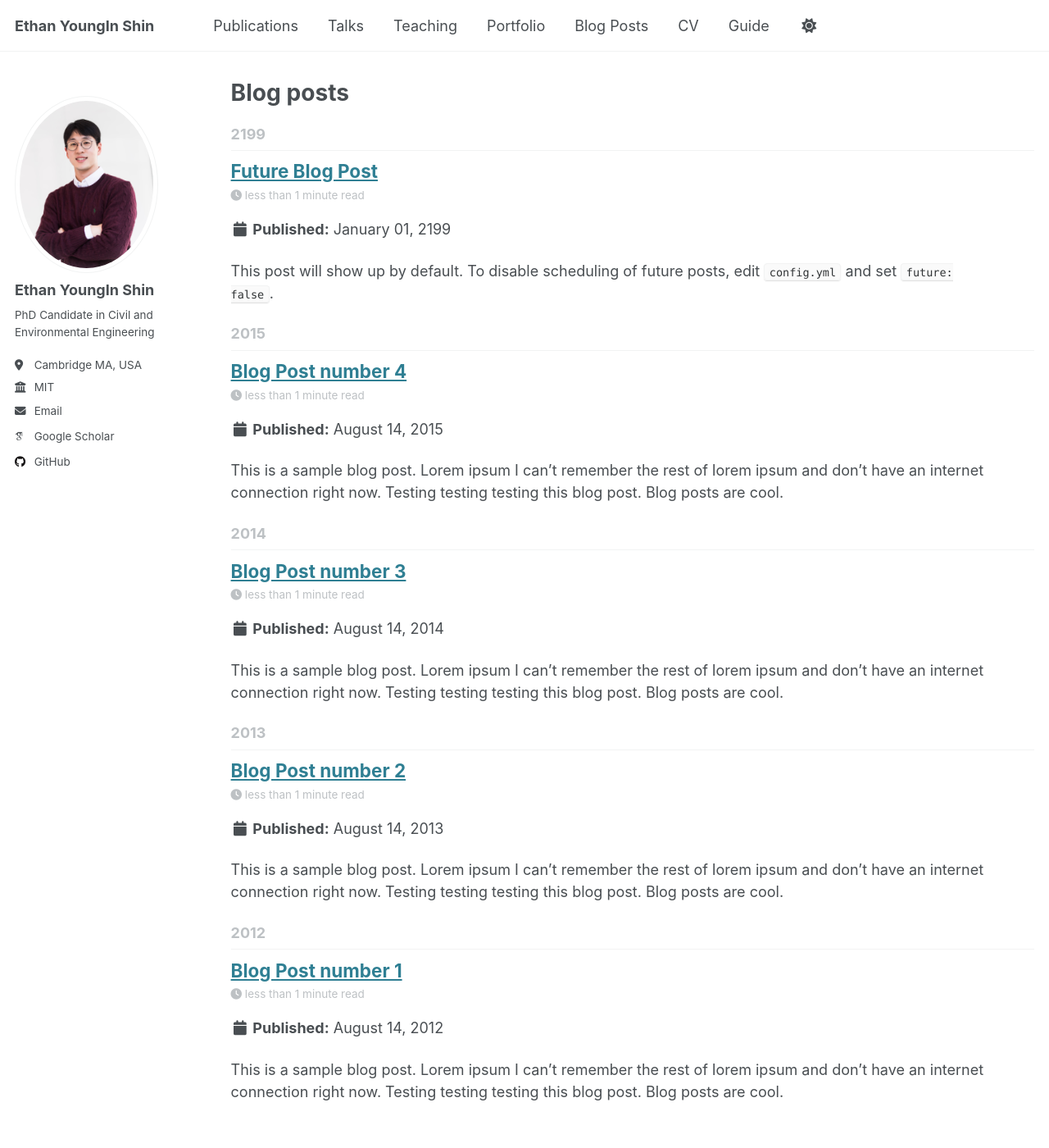
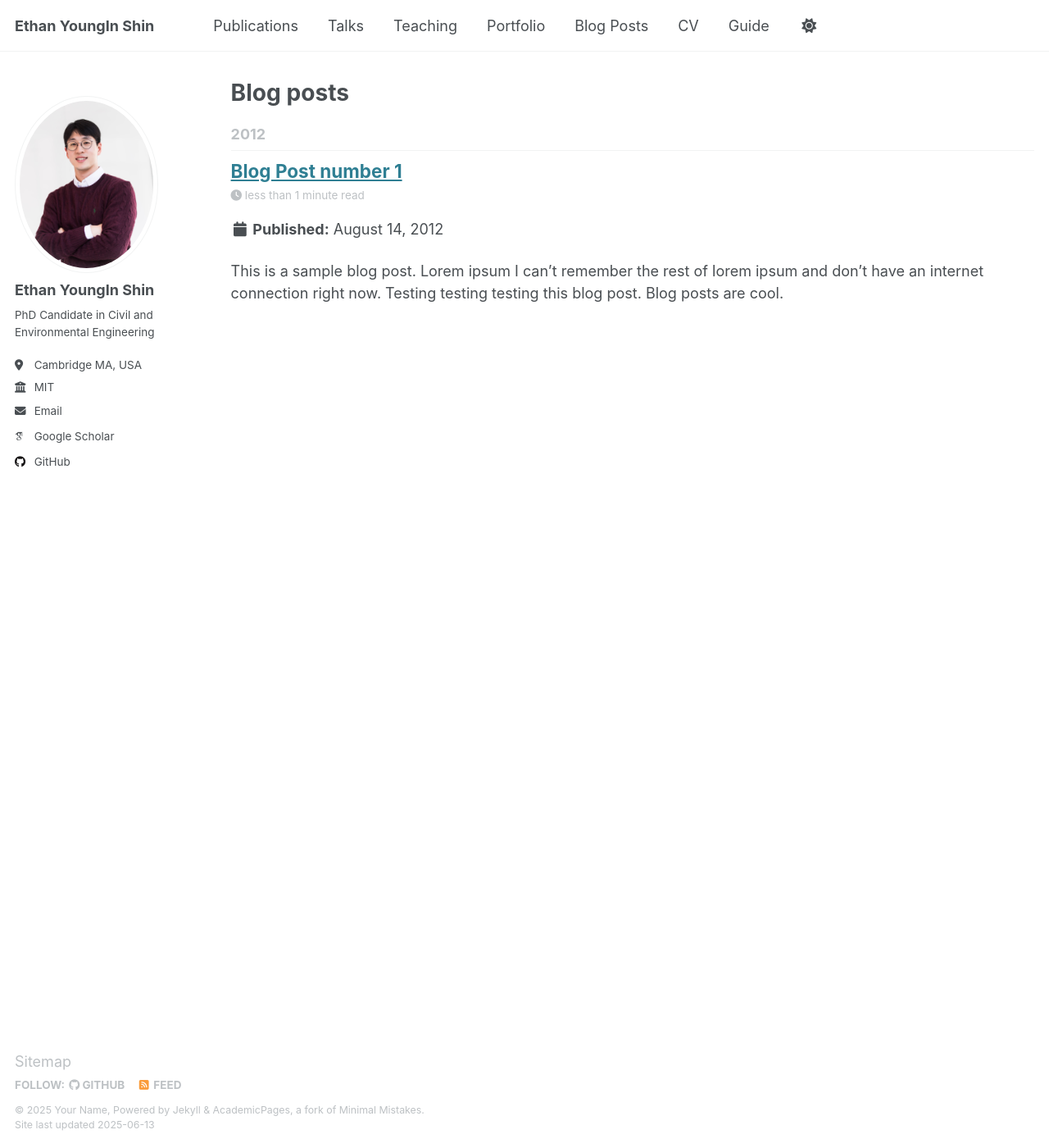
Before and after one commit to duddlshin/duddlshin.github.io, a Jekyll site: the page built from _pages/year-archive.html, in a window 1280 px wide and 1400 px high. Shown: the whole window at 82% size. Built offline with Jekyll 4.4.1, drawn with Linux system fonts in a browser that asks for light colours; some web fonts are replaced.

Commit message:
Updates to files

```diff
--- a/_posts/2013-08-14-blog-post-2.md
+++ /dev/null
@@ -1,20 +0,0 @@
----
-title: 'Blog Post number 2'
-date: 2013-08-14
-permalink: /posts/2013/08/blog-post-2/
-tags:
-  - cool posts
-  - category1
-  - category2
----
-
-This is a sample blog post. Lorem ipsum I can't remember the rest of lorem ipsum and don't have an internet connection right now. Testing testing testing this blog post. Blog posts are cool.
-
-Headings are cool
-======
-
-You can have many headings
-======
-
-Aren't headings cool?
-------
--- a/_posts/2014-08-14-blog-post-3.md
+++ /dev/null
@@ -1,20 +0,0 @@
----
-title: 'Blog Post number 3'
-date: 2014-08-14
-permalink: /posts/2014/08/blog-post-3/
-tags:
-  - cool posts
-  - category1
-  - category2
----
-
-This is a sample blog post. Lorem ipsum I can't remember the rest of lorem ipsum and don't have an internet connection right now. Testing testing testing this blog post. Blog posts are cool.
-
-Headings are cool
-======
-
-You can have many headings
-======
-
-Aren't headings cool?
-------
--- a/_posts/2199-01-01-future-post.md
+++ /dev/null
@@ -1,11 +0,0 @@
----
-title: 'Future Blog Post'
-date: 2199-01-01
-permalink: /posts/2012/08/blog-post-4/
-tags:
-  - cool posts
-  - category1
-  - category2
----
-
-This post will show up by default. To disable scheduling of future posts, edit `config.yml` and set `future: false`.
```
Also changed, not shown: _pages/portfolio.html (deleted, +0 -13 lines), _posts/2015-08-14-blog-post-4.md (deleted, +0 -20 lines), _publications/2025-loglayermismatch.md (+2 -1 lines), _publications/2025-scm_uq.md (+2 -1 lines), _teaching/2015-spring-teaching-2.md (deleted, +0 -20 lines), 6 other files.
